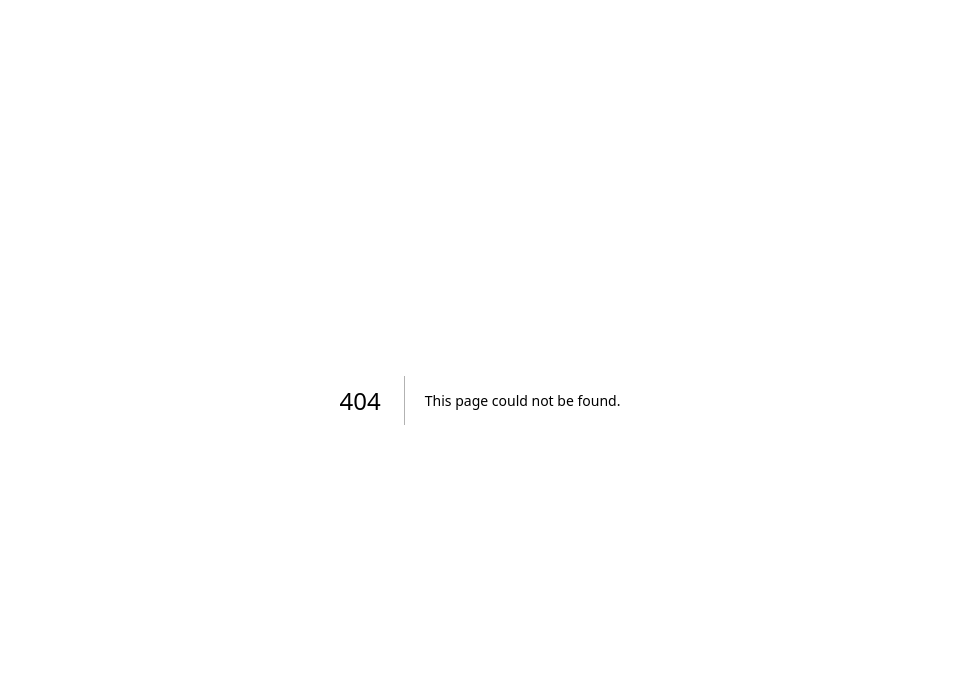
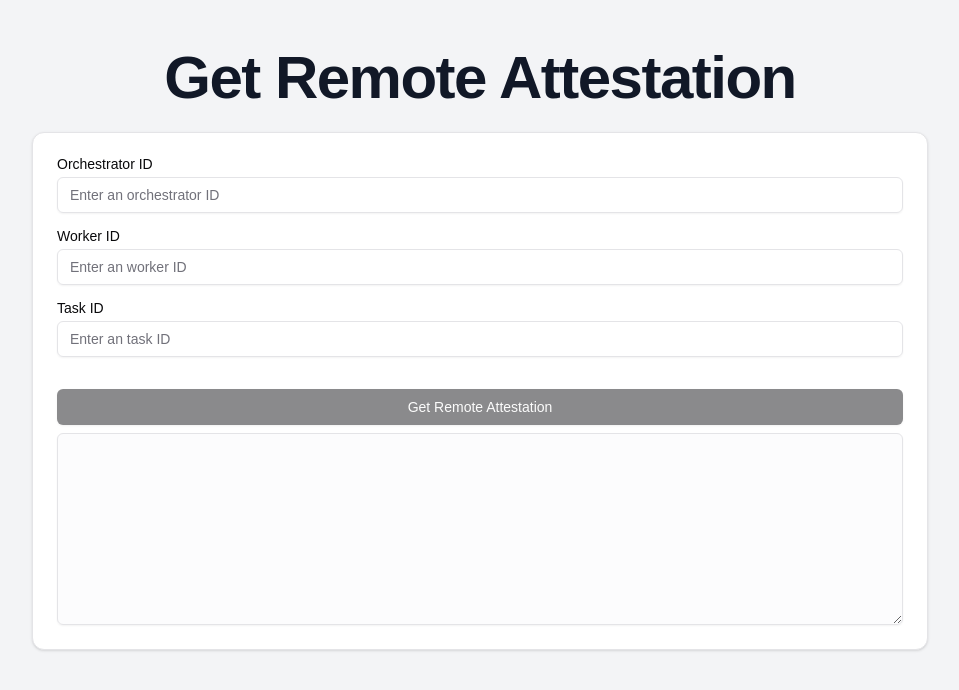
Before and after one commit to kyzooghost/ra-quote-explorer, a Next.js app: page /get-ra in a window 1280 px wide. Before the commit this address had no page. Shown: the top 690 px of the page, without its empty margins (160-1119 px from the left). Built offline with nearby package versions, Linux system fonts and the light colour scheme.

Commit message:
get-ra page

```diff
--- /dev/null
+++ b/src/app/get-ra/page.js
@@ -0,0 +1,107 @@
+"use client";
+
+import { Button } from "@/components/ui/button";
+import { Card, CardHeader, CardContent } from "@/components/ui/card";
+import { Label } from "@/components/ui/label";
+import { Input } from "@/components/ui/input";
+import React, { useState, useEffect, useTransition, useRef } from "react";
+import { ofetch } from "ofetch";
+import { Textarea } from "@/components/ui/textarea";
+
+export default function GetRAPage() {
+    const [RAQuote, setRAQuote] = useState('');
+    const [isPending, startTransition] = useTransition();
+    const [orchestratorId, setOrchestratorId] = useState('');
+    const [workerId, setWorkerId] = useState('');
+    const [taskId, setTaskId] = useState('');
+    const [isDisabled, setIsDisabled] = useState(false);
+
+    useEffect(() => {
+        // Recalculate disabled state based on refs and pending state
+        setIsDisabled(
+            isPending ||
+            orchestratorId == '' ||
+            workerId == '' ||
+            taskId == '' ||
+            RAQuote != ''
+        );
+    }, [isPending, orchestratorId, workerId, taskId]);
+
+    const handleGetRA = async () => {
+        try {
+            const data = await ofetch('http://3.25.205.182:4000');
+            console.log(data);
+        } catch (e) {
+            console.error(e);
+        }
+
+        startTransition(async () => {
+            try {
+                const data = await ofetch('http://3.25.205.182:4000');
+                setRAQuote(data);
+                console.log(data);
+            } catch (error) {
+                console.error(error);
+            //   setError(
+            //     error instanceof Error ? error.message : "An unknown error occurred",
+            //   );
+            }
+          });
+    };
+
+    return (
+        <div className="min-h-screen bg-gray-100 py-12 px-4 sm:px-6 lg:px-8">
+            <div className="max-w-4xl mx-auto">
+              <div className="text-center">
+                <h1 className="text-4xl font-extrabold text-gray-900 sm:text-5xl sm:tracking-tight lg:text-6xl">
+                Get Remote Attestation
+                </h1>
+            </div>
+            <Card className="space-y-2 pt-6 mt-6" >
+                <CardContent className="space-y-2">
+                    <div className="space-y-1">
+                    <form>
+          <div className="grid w-full items-center gap-4 mb-6">
+            <div className="flex flex-col space-y-1.5">
+              <Label htmlFor="name">Orchestrator ID</Label>
+              <Input id="orchestratorId" placeholder="Enter an orchestrator ID"
+              onChange={(e)=>setOrchestratorId(e?.target?.value)}/>
+            </div>
+            <div className="flex flex-col space-y-1.5">
+              <Label htmlFor="name">Worker ID</Label>
+              <Input id="workerId" placeholder="Enter an worker ID"
+              onChange={(e)=>setWorkerId(e?.target?.value)}/>
+            </div>
+            <div className="flex flex-col space-y-1.5">
+              <Label htmlFor="name">Task ID</Label>
+              <Input id="taskId" placeholder="Enter an task ID"
+              onChange={(e)=>setTaskId(e?.target?.value)}/>
+            </div>
+          </div>
+        </form>
+                </div>
+
+                    <Button
+            onClick={handleGetRA}
+            disabled={isDisabled}
+            className="w-full"
+          >
+            {isPending ? "Retrieving..." : "Get Remote Attestation"}
+          </Button>
+          <Textarea
+                  rows={20}
+                  value={RAQuote?.quote}
+                  readOnly
+                  className="font-mono h-48 bg-gray-50/50"
+                />
+                </CardContent>
+            </Card>
+      </div>
+
+
+
+
+
+      </div>
+    );
+}
--- /dev/null
+++ b/src/components/ui/input.tsx
@@ -0,0 +1,22 @@
+import * as React from "react"
+
+import { cn } from "@/lib/utils"
+
+const Input = React.forwardRef<HTMLInputElement, React.ComponentProps<"input">>(
+  ({ className, type, ...props }, ref) => {
+    return (
+      <input
+        type={type}
+        className={cn(
+          "flex h-9 w-full rounded-md border border-input bg-transparent px-3 py-1 text-base shadow-sm transition-colors file:border-0 file:bg-transparent file:text-sm file:font-medium file:text-foreground placeholder:text-muted-foreground focus-visible:outline-none focus-visible:ring-1 focus-visible:ring-ring disabled:cursor-not-allowed disabled:opacity-50 md:text-sm",
+          className
+        )}
+        ref={ref}
+        {...props}
+      />
+    )
+  }
+)
+Input.displayName = "Input"
+
+export { Input }
```
